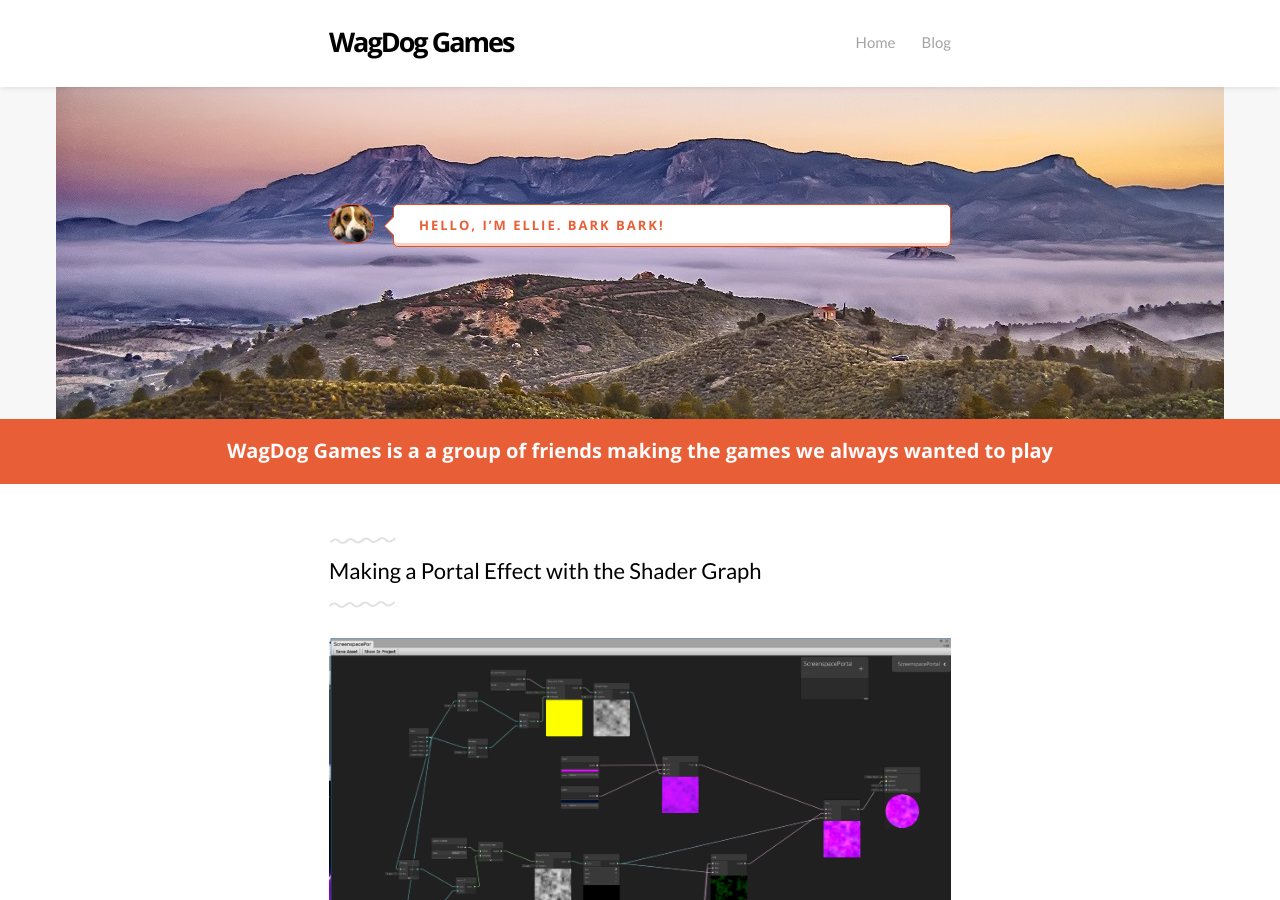
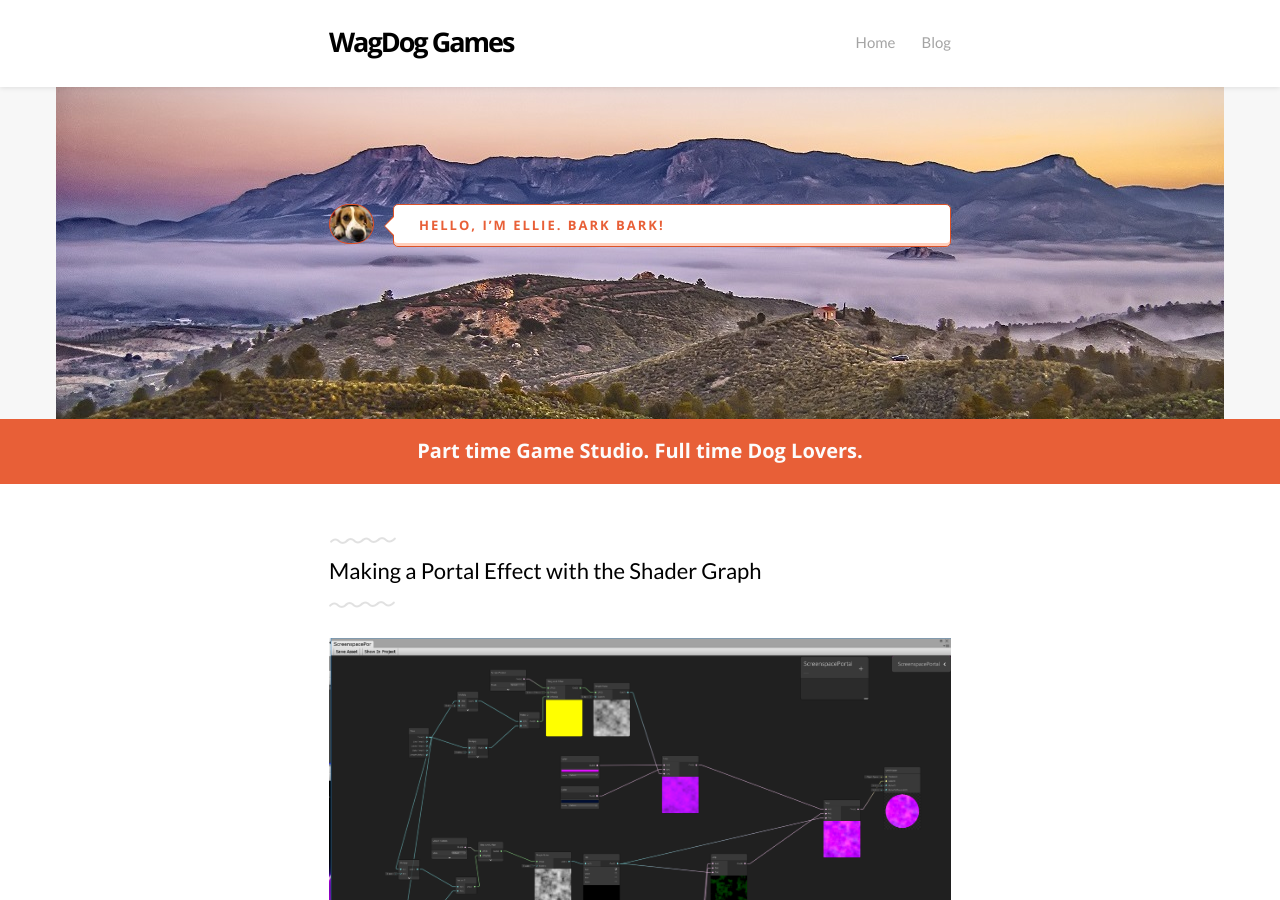
Before and after one commit to GriffinBrodman/WagDogGames.github.io, a Jekyll site: the page built from index.md, in a window 1280 px wide and 900 px high. Built offline with Jekyll 4.4.1, drawn with Linux system fonts in a browser that asks for light colours.

Commit message:
new saying

```diff
--- a/_layouts/home_page.html
+++ b/_layouts/home_page.html
@@ -19,7 +19,7 @@ layout: default
 
     <!-- About -->
     <div class='about'>
-    WagDog Games is a a group of friends making the games we always wanted to play
+    Part time Game Studio. Full time Dog Lovers.
 
 
     </div>
```
